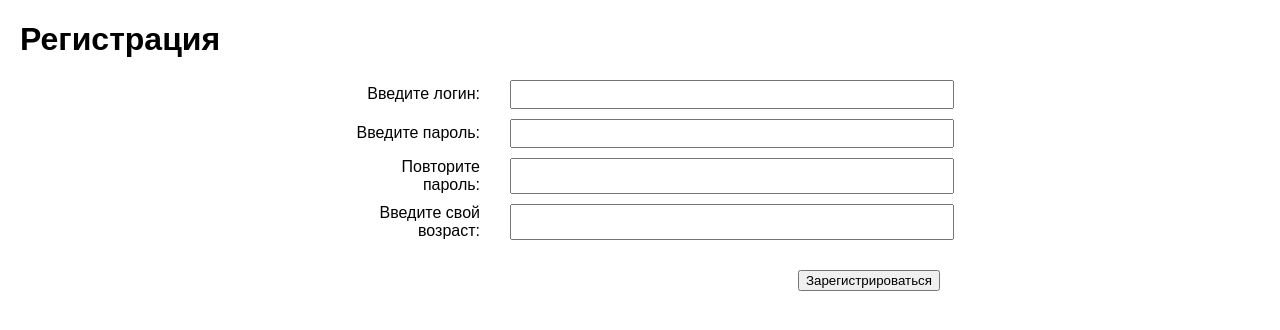
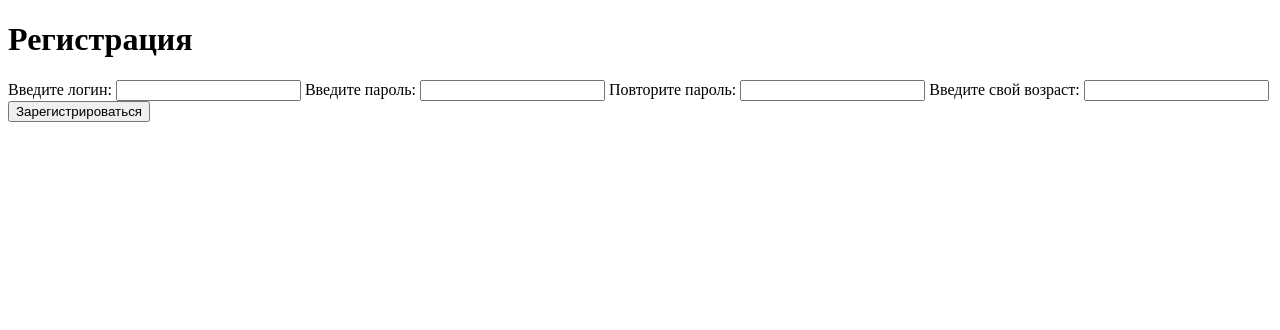
Before and after one commit to Olegych76/module_18, a Django app: page / in a window 1280 px wide. Shown: the top 330 px of the page. Run offline with Django 5.2, Linux system fonts and the light colour scheme.

Commit message:
Update registration_page.html

```diff
--- a/UrbanDjango/templates/fifth_task/registration_page.html
+++ b/UrbanDjango/templates/fifth_task/registration_page.html
@@ -3,44 +3,6 @@
 <head>
     <meta charset="UTF-8">
     <title>Регистрация</title>
-    <style>
-        body {
-            font-family: Arial, sans-serif;
-            margin: 20px;
-        }
-        .registration-form {
-            display: grid;
-            grid-template-columns: 150px 1fr;
-            gap: 10px 20px;
-            max-width: 600px;
-            margin: 0 auto;
-        }
-        .registration-form label {
-            text-align: right;
-            align-self: center;
-            padding-right: 10px;
-        }
-        .registration-form input {
-            width: 100%;
-            padding: 5px;
-        }
-        .form-actions {
-            grid-column: 2 / 3;
-            text-align: right;
-            margin-top: 20px;
-        }
-        .message {
-            text-align: center;
-            font-size: 18px;
-            margin-bottom: 20px;
-        }
-        .error {
-            color: red;
-        }
-        .success {
-            color: green;
-        }
-    </style>
 </head>
 <body>
     <h1>Регистрация</h1>
@@ -69,9 +31,7 @@
             <label for="age">Введите свой возраст:</label>
             <input type="number" id="age" name="age" required>
 
-            <div class="form-actions">
-                <button type="submit">Зарегистрироваться</button>
-            </div>
+            <button type="submit">Зарегистрироваться</button>
         </form>
     {% endif %}
 </body>
```
